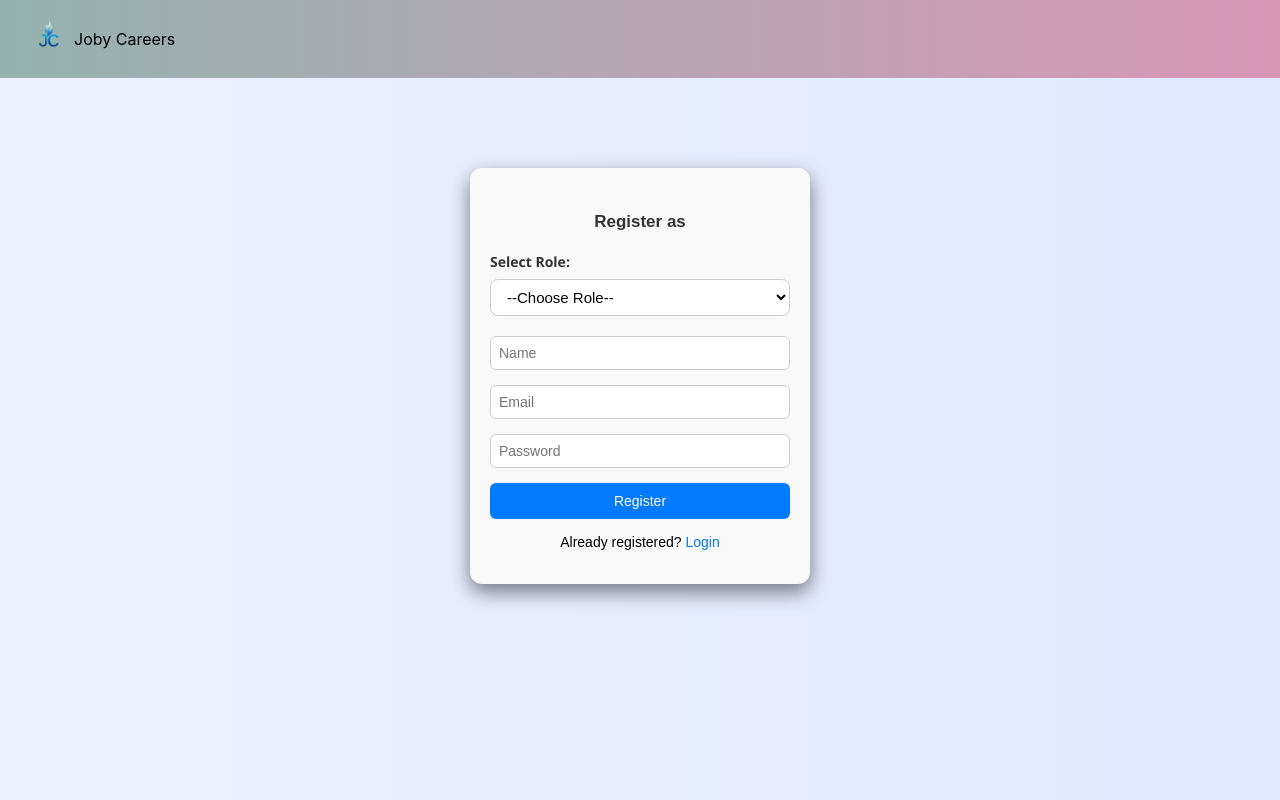
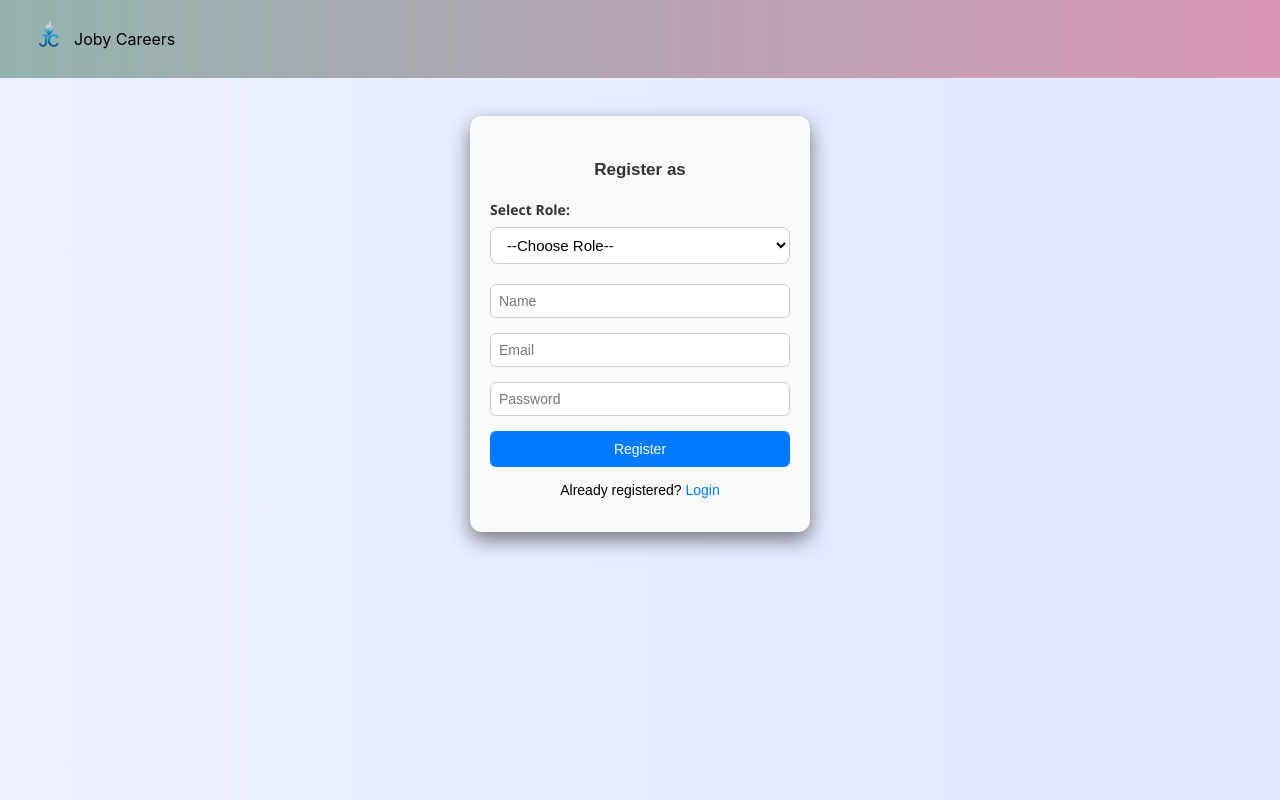
Before and after one commit to Durgasr/jobyc-frontend, a React (Create React App) app: page /register in a window 1280 px wide. Built offline with nearby package versions, Linux system fonts and the light colour scheme; no server answers.

Commit message:
register form maintains clean by removing all unnecessary fields

```diff
--- a/src/pages/Register/Register.js
+++ b/src/pages/Register/Register.js
@@ -36,7 +36,7 @@ export const Register = () => {
 
     try {
       const res = await axios.post(
-        "http://localhost:3700/api/jobyc/user/register",
+        "https://jobyc-4ad8ff06194c.herokuapp.com/api/jobyc/user/register",
         data,
         {
           withCredentials: true,
--- a/src/pages/Register/Register.module.css
+++ b/src/pages/Register/Register.module.css
@@ -1,8 +1,8 @@
 /* Container for the whole form */
 .registerContainer {
-  max-height: 70vh;
+  /* max-height: 70vh; */
   max-width: 300px;
-  margin: 90px auto;
+  margin: 38px auto;
   padding: 20px;
   padding-top: 5px;
   background-color: #f9f9f9;
@@ -10,6 +10,7 @@
   box-shadow: 0 8px 20px rgba(0, 0, 0, 0.5);
   font-family: "Arial", sans-serif;
   overflow-y: auto;
+  /* height: 67vh; */
 }
 
 /* Heading */
```
